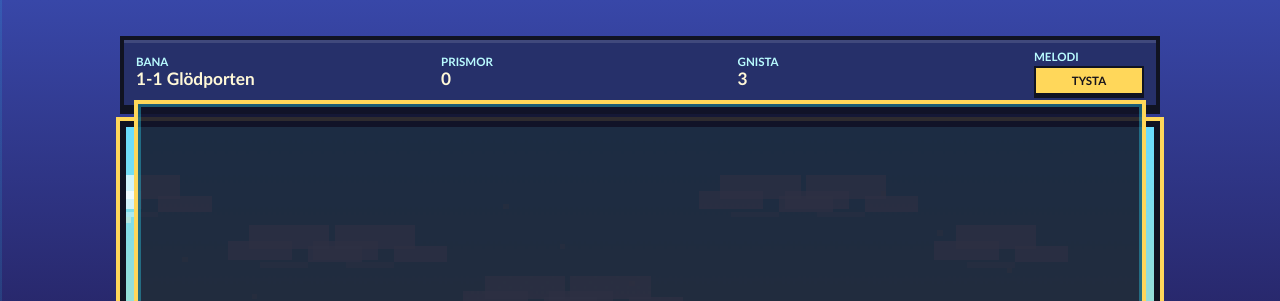
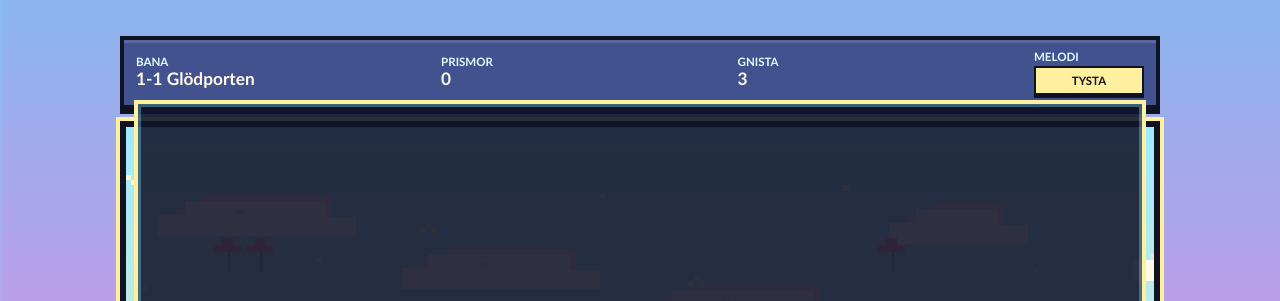
Before and after one commit to kits-ab/mario-ftw, a website: page index.html in a window 1280 px wide. Shown: the top 301 px of the page. Drawn offline with Linux system fonts and the light colour scheme.

Commit message:
feat: add pastel parallax visuals (mftw-5qk)

```diff
--- a/src/game.js
+++ b/src/game.js
@@ -281,9 +281,20 @@ const levels = [
   {
     name: "1-1 Glödporten",
     width: 1500,
-    sky: ["#69ddff", "#ffe177"],
-    ground: ["#5b351f", "#e27b38", "#ffd75a"],
-    accent: "#4ee86f",
+    sky: ["#9feaff", "#ffe9ad"],
+    ground: ["#765044", "#efa877", "#fff0a0"],
+    accent: "#85e7a9",
+    backdrop: {
+      cloud: "#fff9e8",
+      cloudShade: "#ffd7dc",
+      farHill: "#a9e0b5",
+      farHillShade: "#79c8ad",
+      skyline: "#ffd5a4",
+      skylineShade: "#f3a8a8",
+      meadow: "#9ee9b7",
+      sparkle: "#fff8ca",
+      kite: "#ff91ad"
+    },
     spawn: { x: 28, y: 126 },
     goal: { x: 1426, y: 98 },
     platforms: [
@@ -318,9 +329,20 @@ const levels = [
   {
     name: "2-2 Månkvarnen",
     width: 1700,
-    sky: ["#3c58d6", "#c27cff"],
-    ground: ["#2f315c", "#6d65cc", "#7ce6ff"],
-    accent: "#ffe66f",
+    sky: ["#b9d0ff", "#f2baff"],
+    ground: ["#4f568c", "#9ca4ea", "#cbfbff"],
+    accent: "#fff0a8",
+    backdrop: {
+      cloud: "#f8f4ff",
+      cloudShade: "#d7ccff",
+      farHill: "#a8b6ed",
+      farHillShade: "#8a92d6",
+      skyline: "#cdb7f7",
+      skylineShade: "#9ea7ec",
+      meadow: "#b6ecf6",
+      sparkle: "#fff0b7",
+      kite: "#f5a6ff"
+    },
     spawn: { x: 28, y: 112 },
     goal: { x: 1622, y: 78 },
     platforms: [
@@ -358,9 +380,20 @@ const levels = [
   {
     name: "3-3 Prismaspiran",
     width: 1900,
-    sky: ["#7744c8", "#ff7aa8"],
-    ground: ["#3b285a", "#c15a95", "#74ffd8"],
-    accent: "#7cffdb",
+    sky: ["#c7abff", "#ffb5c9"],
+    ground: ["#5d4b80", "#dc8fb9", "#baffef"],
+    accent: "#9ffff0",
+    backdrop: {
+      cloud: "#fff1fb",
+      cloudShade: "#dfc4ff",
+      farHill: "#b896e0",
+      farHillShade: "#d68bc5",
+      skyline: "#f0a6c5",
+      skylineShade: "#a889e3",
+      meadow: "#b6f4dd",
+      sparkle: "#fff4c9",
+      kite: "#95fff3"
+    },
     spawn: { x: 28, y: 132 },
     goal: { x: 1824, y: 86 },
     platforms: [
@@ -591,7 +624,7 @@ function updatePlayer(dt) {
     player.grounded = false;
     player.coyote = 0;
     player.jumpBuffer = 0;
-    makeSpark(player.x + player.w / 2, player.y + player.h, "#f8f3d2");
+    makeSpark(player.x + player.w / 2, player.y + player.h, "#fff5ce");
   }
 
   if (!jumpDown && player.vy < -80) player.vy += 520 * dt;
@@ -623,7 +656,7 @@ function updateEnemies(dt) {
       enemy.alive = false;
       player.vy = -210;
       state.score += 25;
-      makeSpark(enemy.x + enemy.w / 2, enemy.y + 4, "#7cff9b");
+      makeSpark(enemy.x + enemy.w / 2, enemy.y + 4, "#96efb5");
       updateHud();
     } else {
       damagePlayer();
@@ -648,7 +681,7 @@ function updateBoss(dt) {
       vx: player.x < boss.x ? -95 : 95,
       vy: -18,
       life: 2.3,
-      color: "#ff6262",
+      color: "#ff7f8f",
       hostile: true,
       w: 6,
       h: 6
@@ -662,11 +695,11 @@ function updateBoss(dt) {
     boss.hurt = 0.35;
     player.vy = -250;
     state.score += 50;
-    makeSpark(boss.x + boss.w / 2, boss.y + 8, "#f8f3d2");
+    makeSpark(boss.x + boss.w / 2, boss.y + 8, "#fff5ce");
     if (boss.hp <= 0) {
       boss.alive = false;
       state.score += 250;
-      makeSpark(boss.x + boss.w / 2, boss.y + 18, "#7cffdb");
+      makeSpark(boss.x + boss.w / 2, boss.y + 18, "#9ffff0");
       completeRun();
     }
     updateHud();
@@ -680,7 +713,7 @@ function updatePickups() {
     if (pickup.taken || !rectsTouch(player, pickup)) continue;
     pickup.taken = true;
     state.score += 10;
-    makeSpark(pickup.x + 4, pickup.y + 4, "#62d6ff");
+    makeSpark(pickup.x + 4, pickup.y + 4, "#7be7ff");
     updateHud();
   }
 }
@@ -751,62 +784,105 @@ function update(dt) {
   pressed.clear();
 }
 
+function wrapLayerX(worldX, cameraFactor, span, pad = 0) {
+  const shifted = worldX - state.cameraX * cameraFactor;
+  return Math.floor(((shifted + pad) % span + span) % span - pad);
+}
+
+function drawCloudCluster(x, y, scale, colors) {
+  ctx.fillStyle = colors.cloudShade;
+  ctx.fillRect(x + 7 * scale, y + 7 * scale, 31 * scale, 7 * scale);
+  ctx.fillRect(x + 17 * scale, y + 2 * scale, 26 * scale, 11 * scale);
+  ctx.fillStyle = colors.cloud;
+  ctx.fillRect(x, y + 9 * scale, 33 * scale, 8 * scale);
+  ctx.fillRect(x + 10 * scale, y + 4 * scale, 31 * scale, 10 * scale);
+  ctx.fillRect(x + 31 * scale, y + 10 * scale, 21 * scale, 7 * scale);
+  ctx.fillStyle = "rgba(255, 255, 255, 0.5)";
+  ctx.fillRect(x + 12 * scale, y + 6 * scale, 13 * scale, 2 * scale);
+}
+
+function drawPixelHill(x, baseY, width, height, colors, shadeShift = 0) {
+  ctx.fillStyle = colors.farHill;
+  ctx.beginPath();
+  ctx.moveTo(x, baseY);
+  ctx.lineTo(x + width * 0.48, baseY - height);
+  ctx.lineTo(x + width, baseY);
+  ctx.closePath();
+  ctx.fill();
+
+  ctx.fillStyle = colors.farHillShade;
+  ctx.beginPath();
+  ctx.moveTo(x + width * 0.48 + shadeShift, baseY - height);
+  ctx.lineTo(x + width, baseY);
+  ctx.lineTo(x + width * 0.58, baseY);
+  ctx.closePath();
+  ctx.fill();
+}
+
 function drawBackground() {
+  const backdrop = level.backdrop;
   const gradient = ctx.createLinearGradient(0, 0, 0, VIEW_H);
   gradient.addColorStop(0, level.sky[0]);
   gradient.addColorStop(1, level.sky[1]);
   ctx.fillStyle = gradient;
   ctx.fillRect(0, 0, VIEW_W, VIEW_H);
 
-  const parallax = state.cameraX * 0.18;
-  ctx.fillStyle = "rgba(255,255,255,0.66)";
-  for (let i = 0; i < 10; i += 1) {
-    const x = Math.floor((i * 88 - parallax) % (VIEW_W + 112) - 50);
-    const y = 24 + (i % 3) * 19;
-    ctx.fillRect(x, y, 24, 7);
-    ctx.fillRect(x + 8, y - 6, 30, 9);
-    ctx.fillRect(x + 30, y + 2, 20, 6);
-    ctx.fillStyle = "rgba(255,255,255,0.34)";
-    ctx.fillRect(x + 12, y + 8, 18, 2);
-    ctx.fillStyle = "rgba(255,255,255,0.66)";
-  }
-
-  ctx.fillStyle = "rgba(47, 63, 128, 0.34)";
-  const hillOffset = state.cameraX * 0.32;
-  for (let i = 0; i < 8; i += 1) {
-    const x = i * 128 - (hillOffset % 128) - 40;
-    ctx.beginPath();
-    ctx.moveTo(x, 184);
-    ctx.lineTo(x + 72, 92 + (i % 2) * 18);
-    ctx.lineTo(x + 148, 184);
-    ctx.closePath();
-    ctx.fill();
-  }
-
-  const midOffset = state.cameraX * 0.48;
-  for (let i = 0; i < 13; i += 1) {
-    const x = Math.floor(i * 58 - (midOffset % 58) - 22);
-    const y = 153 + (i % 2) * 7;
-    ctx.fillStyle = i % 2 === 0
-      ? "rgba(124, 255, 155, 0.42)"
-      : "rgba(255, 214, 90, 0.38)";
-    ctx.fillRect(x, y + 14, 42, 17);
-    ctx.fillRect(x + 7, y + 7, 28, 9);
-    ctx.fillRect(x + 15, y, 12, 9);
-    ctx.fillStyle = "rgba(16, 19, 34, 0.18)";
-    ctx.fillRect(x + 8, y + 20, 5, 8);
-    ctx.fillRect(x + 27, y + 19, 5, 9);
-  }
-
-  ctx.fillStyle = "rgba(248, 243, 210, 0.42)";
-  for (let i = 0; i < 18; i += 1) {
-    const x = Math.floor((i * 47 - state.cameraX * 0.12) % (VIEW_W + 60) - 26);
-    const y = 20 + ((i * 29) % 92);
+  ctx.fillStyle = backdrop.sparkle;
+  for (let i = 0; i < 24; i += 1) {
+    const x = wrapLayerX(i * 53 + (i % 2) * 18, 0.06, VIEW_W + 90, 40);
+    const y = 18 + ((i * 31) % 86);
     ctx.fillRect(x, y, 2, 2);
-    if (i % 3 === 0) {
+    if (i % 4 === 0) {
       ctx.fillRect(x - 2, y + 2, 2, 2);
       ctx.fillRect(x + 2, y + 2, 2, 2);
     }
+  }
+
+  for (let i = 0; i < 9; i += 1) {
+    const x = wrapLayerX(i * 91 + 12, 0.14, VIEW_W + 140, 70);
+    const y = 24 + (i % 3) * 17 + (i % 2) * 3;
+    drawCloudCluster(x, y, 1, backdrop);
+  }
+
+  for (let i = 0; i < 7; i += 1) {
+    const x = wrapLayerX(i * 122 - 32, 0.24, VIEW_W + 160, 80);
+    drawPixelHill(x, 184, 148, 82 - (i % 3) * 10, backdrop, i % 2 === 0 ? 8 : -4);
+  }
+
+  for (let i = 0; i < 13; i += 1) {
+    const x = wrapLayerX(i * 52 + 5, 0.38, VIEW_W + 90, 44);
+    const h = 20 + (i % 4) * 7;
+    const y = 169 - h;
+    ctx.fillStyle = i % 2 === 0 ? backdrop.skyline : backdrop.skylineShade;
+    ctx.fillRect(x, y + 8, 37, h);
+    ctx.fillRect(x + 8, y, 21, 10);
+    ctx.fillStyle = "rgba(255, 255, 255, 0.32)";
+    ctx.fillRect(x + 7, y + 14, 5, 5);
+    ctx.fillRect(x + 22, y + 16, 5, 5);
+    ctx.fillRect(x + 14, y + 28, 5, 5);
+    ctx.fillStyle = "rgba(16, 19, 34, 0.18)";
+    ctx.fillRect(x + 3, y + h + 2, 34, 3);
+  }
+
+  for (let i = 0; i < 16; i += 1) {
+    const x = wrapLayerX(i * 36, 0.58, VIEW_W + 70, 30);
+    const y = 170 + (i % 3) * 5;
+    ctx.fillStyle = i % 2 === 0 ? backdrop.meadow : backdrop.cloudShade;
+    ctx.fillRect(x, y + 8, 28, 7);
+    ctx.fillRect(x + 5, y + 3, 18, 8);
+    ctx.fillStyle = "rgba(255, 255, 255, 0.28)";
+    ctx.fillRect(x + 9, y + 5, 8, 2);
+  }
+
+  ctx.fillStyle = backdrop.kite;
+  for (let i = 0; i < 5; i += 1) {
+    const x = wrapLayerX(i * 118 + 45, 0.2, VIEW_W + 100, 50);
+    const y = 42 + (i % 2) * 25;
+    ctx.fillRect(x + 3, y, 4, 4);
+    ctx.fillRect(x, y + 3, 10, 2);
+    ctx.fillStyle = "rgba(16, 19, 34, 0.22)";
+    ctx.fillRect(x + 5, y + 5, 1, 8);
+    ctx.fillStyle = backdrop.kite;
   }
 }
 
@@ -839,7 +915,7 @@ function drawHazard(hazard) {
   const y = Math.floor(hazard.y);
   ctx.fillStyle = "#1d1220";
   ctx.fillRect(x, y + 10, hazard.w, 8);
-  ctx.fillStyle = "#ff315f";
+  ctx.fillStyle = "#ff6f9d";
   for (let px = 0; px < hazard.w; px += 8) {
     ctx.beginPath();
     ctx.moveTo(x + px, y + 12);
@@ -847,9 +923,9 @@ function drawHazard(hazard) {
     ctx.lineTo(x + px + 8, y + 12);
     ctx.closePath();
     ctx.fill();
-    ctx.fillStyle = "#ffd75a";
+    ctx.fillStyle = "#fff0a0";
     ctx.fillRect(x + px + 3, y + 5, 2, 4);
-    ctx.fillStyle = "#ff315f";
+    ctx.fillStyle = "#ff6f9d";
   }
 }
 
@@ -859,12 +935,12 @@ function drawPickup(pickup) {
   const y = Math.floor(pickup.y + Math.sin(performance.now() / 180 + pickup.bob) * 2);
   ctx.fillStyle = "#101322";
   ctx.fillRect(x + 1, y + 1, 8, 8);
-  ctx.fillStyle = "#2de2ff";
+  ctx.fillStyle = "#7be7ff";
   ctx.fillRect(x + 3, y, 4, 10);
   ctx.fillRect(x + 1, y + 3, 8, 4);
-  ctx.fillStyle = "#b9fbff";
+  ctx.fillStyle = "#dffbff";
   ctx.fillRect(x + 4, y + 2, 2, 2);
-  ctx.fillStyle = "#f8f3d2";
+  ctx.fillStyle = "#fff5ce";
   ctx.fillRect(x + 6, y + 1, 2, 2);
 }
 
@@ -874,17 +950,17 @@ function drawEnemy(enemy) {
   const y = Math.floor(enemy.y);
   ctx.fillStyle = "#101322";
   ctx.fillRect(x + 1, y + 3, enemy.w + 2, enemy.h);
-  ctx.fillStyle = enemy.type === "flutter" ? "#ff7fc9" : "#b9ff39";
+  ctx.fillStyle = enemy.type === "flutter" ? "#ffa6dc" : "#cfff74";
   ctx.fillRect(x, y + 2, enemy.w + 2, enemy.h - 2);
   ctx.fillRect(x + 3, y, enemy.w - 4, 4);
   ctx.fillStyle = "#101322";
   ctx.fillRect(x + (enemy.vx > 0 ? 10 : 3), y + 4, 2, 2);
   ctx.fillRect(x + (enemy.vx > 0 ? 4 : 10), y + 9, 4, 2);
   if (enemy.type === "flutter") {
-    ctx.fillStyle = "#f8f3d2";
+    ctx.fillStyle = "#fff5ce";
     ctx.fillRect(x - 5, y + 2, 5, 6);
     ctx.fillRect(x + enemy.w + 2, y + 2, 5, 6);
-    ctx.fillStyle = "#ffd75a";
+    ctx.fillStyle = "#fff0a0";
     ctx.fillRect(x - 3, y + 4, 3, 2);
     ctx.fillRect(x + enemy.w + 2, y + 4, 3, 2);
   }
@@ -896,21 +972,21 @@ function drawBoss() {
   const y = Math.floor(boss.y);
   ctx.fillStyle = "#101322";
   ctx.fillRect(x + 3, y + 3, boss.w + 2, boss.h + 1);
-  ctx.fillStyle = boss.hurt > 0 ? "#f8f3d2" : "#9c79ff";
+  ctx.fillStyle = boss.hurt > 0 ? "#fff5ce" : "#b99bff";
   ctx.fillRect(x, y + 9, boss.w + 2, boss.h - 9);
-  ctx.fillStyle = "#5cf1ff";
+  ctx.fillStyle = "#9ffff0";
   ctx.fillRect(x + 5, y + 14, 21, 5);
-  ctx.fillStyle = "#ff4f8b";
+  ctx.fillStyle = "#ff86b2";
   ctx.fillRect(x + 4, y, 22, 13);
-  ctx.fillStyle = "#ffd75a";
+  ctx.fillStyle = "#fff0a0";
   ctx.fillRect(x + 8, y + 2, 4, 4);
   ctx.fillRect(x + 18, y + 2, 4, 4);
   ctx.fillStyle = "#101322";
   ctx.fillRect(x + 8, y + 18, 4, 4);
   ctx.fillRect(x + 19, y + 18, 4, 4);
-  ctx.fillStyle = "#74ffd8";
+  ctx.fillStyle = "#baffef";
   ctx.fillRect(x + 9, y + 29, 14, 5);
-  ctx.fillStyle = "#f8f3d2";
+  ctx.fillStyle = "#fff5ce";
   ctx.fillRect(x + 12, y + 34, 8, 3);
 }
 
@@ -920,19 +996,19 @@ function drawPlayer() {
   if (player.inv > 0 && Math.floor(player.inv * 14) % 2 === 0) return;
   ctx.fillStyle = "#101322";
   ctx.fillRect(x + 2, y + 2, player.w + 1, player.h);
-  ctx.fillStyle = "#ffd447";
+  ctx.fillStyle = "#ffe48a";
   ctx.fillRect(x + 2, y, 9, 6);
   ctx.fillRect(x + 1, y + 4, 11, 3);
-  ctx.fillStyle = "#25d68b";
+  ctx.fillStyle = "#82e9ad";
   ctx.fillRect(x + 1, y + 7, 11, 8);
-  ctx.fillStyle = "#ff5d7d";
+  ctx.fillStyle = "#ff8eaa";
   ctx.fillRect(x + (player.dir > 0 ? 0 : 9), y + 8, 3, 5);
-  ctx.fillStyle = "#f8f3d2";
+  ctx.fillStyle = "#fff5ce";
   ctx.fillRect(x + (player.dir > 0 ? 8 : 2), y + 2, 2, 2);
-  ctx.fillStyle = "#244ecb";
+  ctx.fillStyle = "#6f8fee";
   ctx.fillRect(x + 1, y + 14, 4, 3);
   ctx.fillRect(x + 8, y + 14, 4, 3);
-  ctx.fillStyle = "#f8f3d2";
+  ctx.fillStyle = "#fff5ce";
   ctx.fillRect(x + (player.dir > 0 ? 11 : -1), y + 9, 2, 2);
 }
 
@@ -943,11 +1019,11 @@ function drawGoal() {
   ctx.fillRect(x, y, 5, 88);
   ctx.fillStyle = level.accent;
   ctx.fillRect(x + 5, y + 6, 17, 18);
-  ctx.fillStyle = "#ff4f8b";
+  ctx.fillStyle = "#ff86b2";
   ctx.fillRect(x + 8, y + 9, 11, 4);
-  ctx.fillStyle = "#f8f3d2";
+  ctx.fillStyle = "#fff5ce";
   ctx.fillRect(x + 10, y + 14, 6, 6);
-  ctx.fillStyle = "#ffd75a";
+  ctx.fillStyle = "#fff0a0";
   ctx.fillRect(x - 3, y + 84, 12, 4);
 }
 
@@ -964,7 +1040,7 @@ function drawToast() {
   if (toastTimer <= 0) return;
   ctx.fillStyle = "rgba(16, 19, 34, 0.86)";
   ctx.fillRect(86, 16, 214, 22);
-  ctx.fillStyle = "#f8f3d2";
+  ctx.fillStyle = "#fff5ce";
   ctx.font = "8px monospace";
   ctx.textAlign = "center";
   ctx.fillText(toastText, 193, 31);
@@ -976,24 +1052,24 @@ function drawEnding() {
   ctx.fillRect(0, 0, VIEW_W, VIEW_H);
 
   for (const star of endingStars) {
-    ctx.fillStyle = star.size === 1 ? "#62d6ff" : star.size === 2 ? "#f8f3d2" : "#ff9ccc";
+    ctx.fillStyle = star.size === 1 ? "#8eeaff" : star.size === 2 ? "#fff5ce" : "#ffb4d8";
     ctx.fillRect(Math.floor(star.x), Math.floor(star.y), star.size, star.size);
   }
 
-  ctx.fillStyle = "#242844";
+  ctx.fillStyle = "#3b3f68";
   ctx.fillRect(0, 172, VIEW_W, 44);
-  ctx.fillStyle = "#69f0ca";
+  ctx.fillStyle = "#9ffff0";
   ctx.fillRect(0, 172, VIEW_W, 3);
 
   ctx.textAlign = "center";
-  ctx.fillStyle = "#7cff9b";
+  ctx.fillStyle = "#96efb5";
   ctx.font = "22px monospace";
   ctx.fillText("HIMMELRELÄET TÄNT", VIEW_W / 2, 45);
-  ctx.fillStyle = "#f8f3d2";
+  ctx.fillStyle = "#fff5ce";
   ctx.font = "9px monospace";
   ctx.fillText("tre torn lyser över glödvägen", VIEW_W / 2, 64);
 
-  const colors = ["#ffcf5a", "#4fe0a7", "#ff9ccc"];
+  const colors = ["#ffe48a", "#82e9ad", "#ffb4d8"];
   for (let i = 0; i < 3; i += 1) {
     const x = 151 + i * 38;
     const y = 120 + Math.sin(performance.now() / 220 + i) * 2;
@@ -1001,13 +1077,13 @@ function drawEnding() {
     ctx.fillRect(x + 2, y + 2, 14, 22);
     ctx.fillStyle = colors[i];
     ctx.fillRect(x, y + 8, 14, 14);
-    ctx.fillStyle = "#f8f3d2";
+    ctx.fillStyle = "#fff5ce";
     ctx.fillRect(x + 3, y, 8, 8);
     ctx.fillStyle = "#101322";
     ctx.fillRect(x + 8, y + 3, 2, 2);
   }
 
-  ctx.fillStyle = "#f2b84b";
+  ctx.fillStyle = "#ffd27a";
   ctx.font = "8px monospace";
   ctx.fillText("MEDVERKAN", VIEW_W / 2, 87);
   ctx.fillStyle = "#d8ddff";
--- a/styles.css
+++ b/styles.css
@@ -1,12 +1,12 @@
 :root {
   color-scheme: dark;
-  --ink: #fff8d8;
-  --paper: #11152b;
-  --panel: #26306a;
-  --edge: #ffd75a;
-  --cyan: #2de2ff;
-  --mint: #7cff9b;
-  --danger: #ff4f8b;
+  --ink: #fff8e8;
+  --paper: #14172f;
+  --panel: #42528f;
+  --edge: #fff0a0;
+  --cyan: #7be7ff;
+  --mint: #96efb5;
+  --danger: #ff86b2;
 }
 
 * {
@@ -23,8 +23,8 @@ body {
   color: var(--ink);
   font-family: "Trebuchet MS", "Arial", sans-serif;
   background:
-    linear-gradient(90deg, rgba(45, 226, 255, 0.12) 0 2px, transparent 2px 34px),
-    linear-gradient(180deg, #3847a8 0%, #24205d 48%, #11152b 100%);
+    linear-gradient(90deg, rgba(123, 231, 255, 0.14) 0 2px, transparent 2px 34px),
+    linear-gradient(180deg, #8ab5ee 0%, #c79ae8 48%, #2c315c 100%);
 }
 
 button {
@@ -78,7 +78,7 @@ button:active {
 
 .hud-label {
   display: block;
-  color: #b9fbff;
+  color: #dffbff;
   font-size: 0.72rem;
   font-weight: 800;
   letter-spacing: 0;
@@ -113,7 +113,7 @@ button:active {
 }
 
 .hud-button[aria-pressed="true"] {
-  background: #ff7fc9;
+  background: #ffa6dc;
   color: #17131b;
 }
 
@@ -121,9 +121,9 @@ canvas {
   display: block;
   width: 100%;
   aspect-ratio: 16 / 9;
-  background: #69ddff;
+  background: #9feaff;
   border: 6px solid #101322;
-  box-shadow: 0 8px 0 #101322, 0 0 0 4px #ffd75a;
+  box-shadow: 0 8px 0 #101322, 0 0 0 4px #fff0a0;
   image-rendering: pixelated;
 }
 
@@ -138,7 +138,7 @@ canvas {
   text-align: center;
   background: rgba(18, 20, 42, 0.88);
   border: 4px solid var(--edge);
-  box-shadow: inset 0 0 0 3px rgba(45, 226, 255, 0.35), 0 6px 0 #101322;
+  box-shadow: inset 0 0 0 3px rgba(123, 231, 255, 0.35), 0 6px 0 #101322;
 }
 
 .message[hidden] {
@@ -150,13 +150,13 @@ canvas {
   color: var(--mint);
   font-size: clamp(1.7rem, 6vw, 4rem);
   line-height: 0.95;
-  text-shadow: 4px 4px 0 #101322, 0 0 12px rgba(124, 255, 155, 0.35);
+  text-shadow: 4px 4px 0 #101322, 0 0 12px rgba(150, 239, 181, 0.35);
 }
 
 .message p {
   max-width: 580px;
   margin: 0;
-  color: #f8f3d2;
+  color: #fff5ce;
   font-size: clamp(0.95rem, 2vw, 1.2rem);
 }
 
@@ -164,7 +164,7 @@ canvas {
   flex-wrap: wrap;
   justify-content: center;
   margin-top: 12px;
-  color: #e8edff;
+  color: #eef2ff;
   font-size: 0.92rem;
 }
 
```
Also changed, not shown: README.md.
